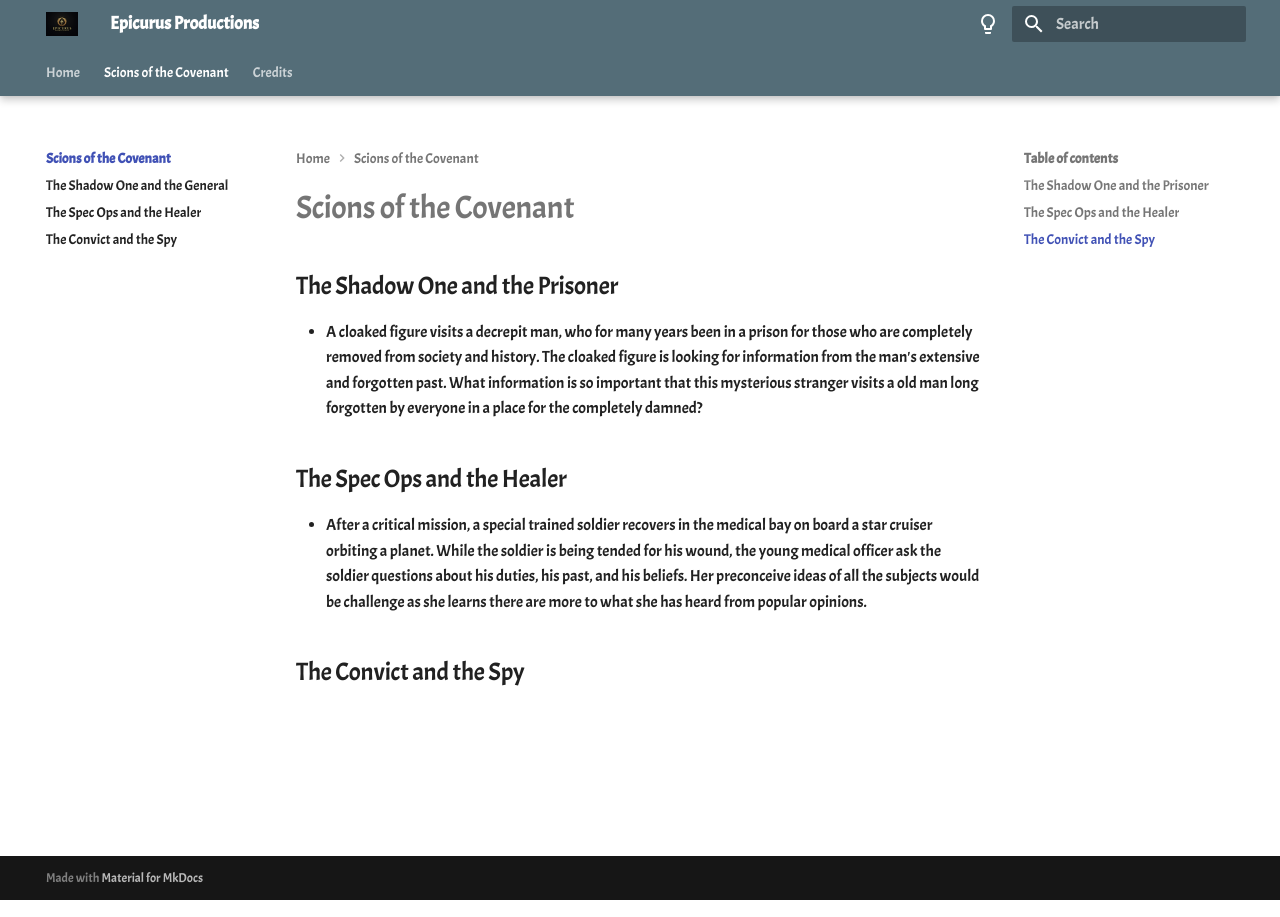
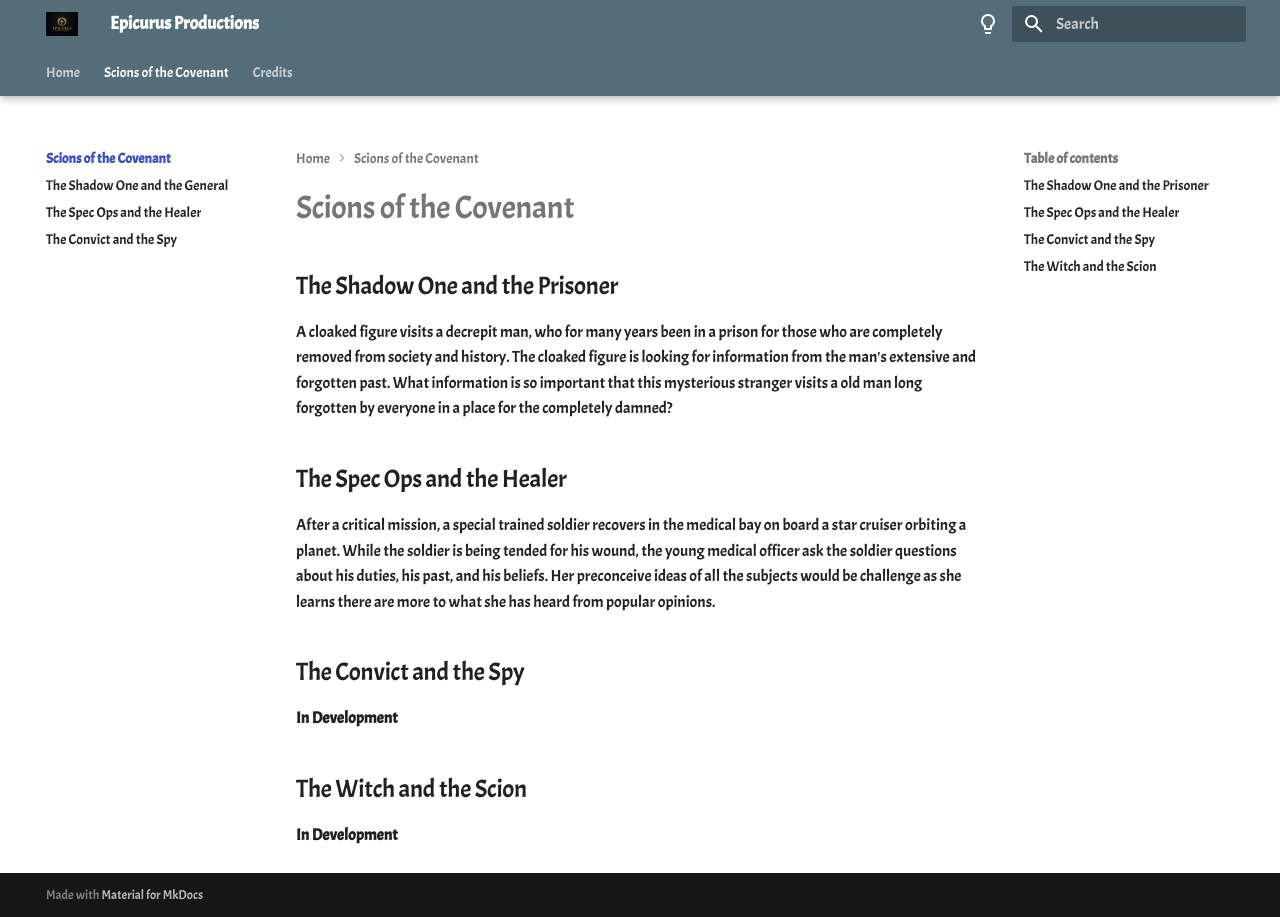
Before and after one commit to gamefreakcabe/solomons-arboretum, an MkDocs documentation site: the page built from docs/sotc/index.md, in a window 1280 px wide. Built offline with MkDocs 1.6.1 and Material for MkDocs 9.7.7, drawn with Linux system fonts in a browser that asks for light colours.

Commit message:
Update index.md

```diff
--- a/docs/sotc/index.md
+++ b/docs/sotc/index.md
@@ -2,10 +2,16 @@
 
 ## The Shadow One and the Prisoner
 
-* A cloaked figure visits a decrepit man, who for many years been in a prison for those who are completely removed from society and history. The cloaked figure is looking for information from the man's extensive and forgotten past. What information is so important that this mysterious stranger visits a old man long forgotten by everyone in a place for the completely damned?
+A cloaked figure visits a decrepit man, who for many years been in a prison for those who are completely removed from society and history. The cloaked figure is looking for information from the man's extensive and forgotten past. What information is so important that this mysterious stranger visits a old man long forgotten by everyone in a place for the completely damned?
 
 ## The Spec Ops and the Healer
 
-* After a critical mission, a special trained soldier recovers in the medical bay on board a star cruiser orbiting a planet. While the soldier is being tended for his wound, the young medical officer ask the soldier questions about his duties, his past, and his beliefs. Her preconceive ideas of all the subjects would be challenge as she learns there are more to what she has heard from popular opinions.
+After a critical mission, a special trained soldier recovers in the medical bay on board a star cruiser orbiting a planet. While the soldier is being tended for his wound, the young medical officer ask the soldier questions about his duties, his past, and his beliefs. Her preconceive ideas of all the subjects would be challenge as she learns there are more to what she has heard from popular opinions.
 
 ## The Convict and the Spy
+
+**In Development**
+
+## The Witch and the Scion
+
+**In Development**
```
